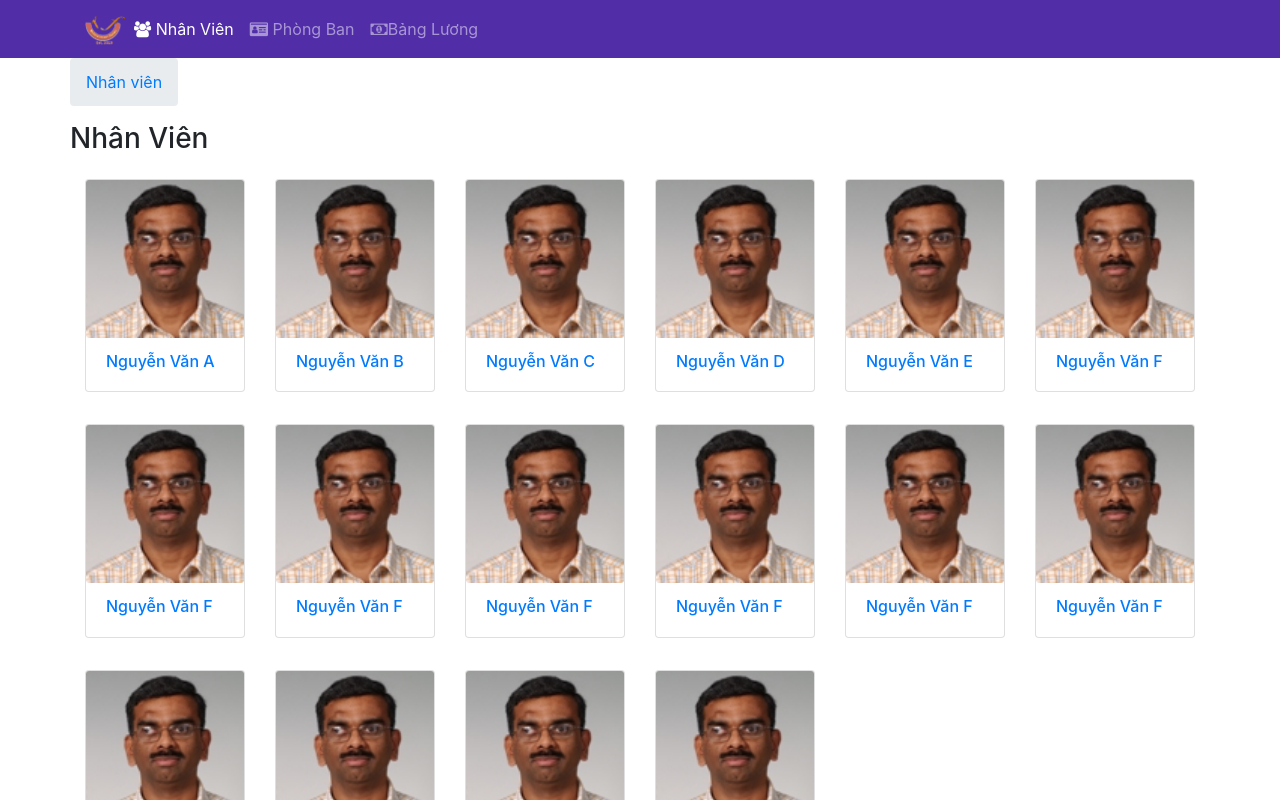
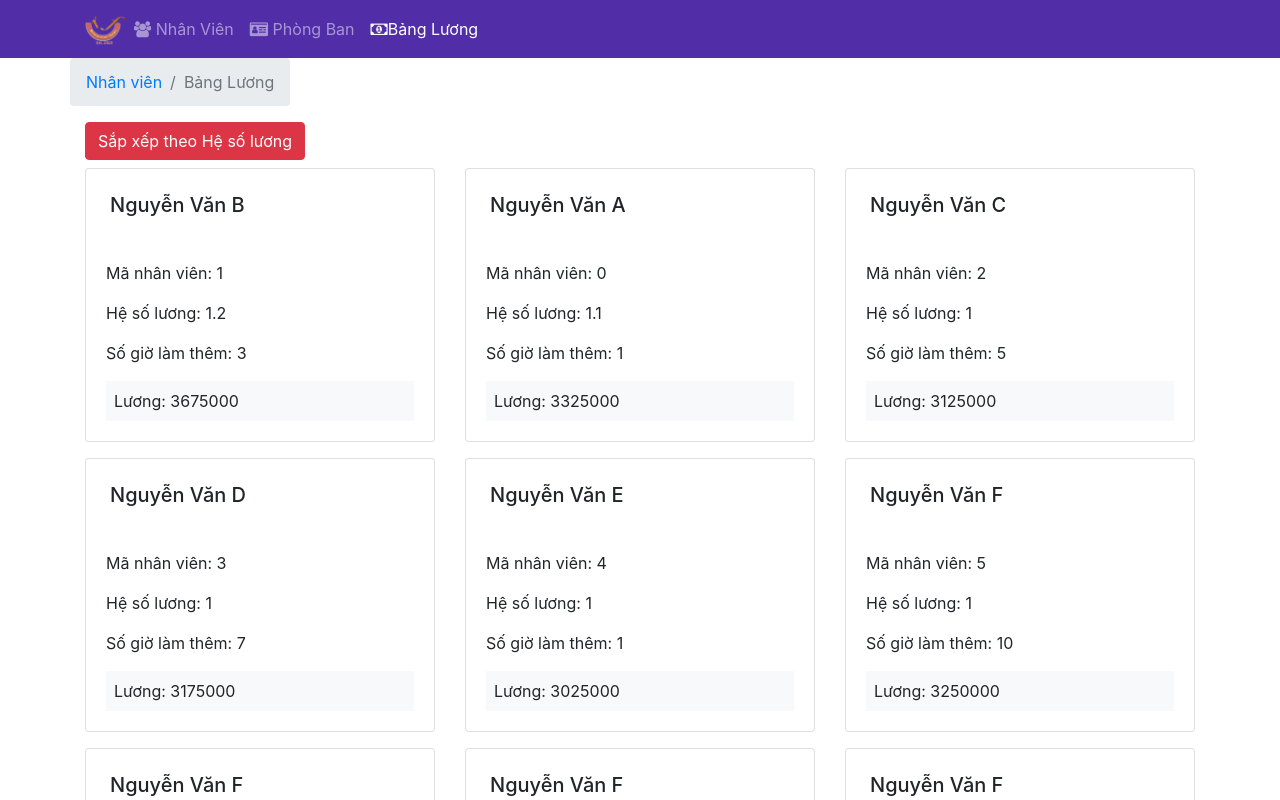
Before and after one commit to sonth38/FUNiXReactJSASM, a React (Create React App) app: page /salary in a window 1280 px wide. Before the commit this address led to /staffs. Shown: the top 800 px of the page. Built offline with nearby package versions, Linux system fonts and the light colour scheme.

Commit message:
Salary Component

```diff
--- a/src/component/Header.js
+++ b/src/component/Header.js
@@ -34,7 +34,7 @@ class Header extends Component {
                                 <NavLink className="nav-link" to='/department'><span className="fa fa-solid fa-id-card"></span> Phòng Ban</NavLink>
                             </NavItem>
                             <NavItem>
-                                <NavLink className="nav-link"  to='/menu'><span className="fa fa-money"></span>Bảng Lương</NavLink>
+                                <NavLink className="nav-link"  to='/salary'><span className="fa fa-money"></span>Bảng Lương</NavLink>
                             </NavItem>
                             </Nav>
                         </Collapse>
--- a/src/component/Main.js
+++ b/src/component/Main.js
@@ -6,6 +6,7 @@ import Department from "./Department";
 import Footer from "./Footer";
 import { STAFFS, DEPARTMENTS } from "../shared/staffs"
 import { Switch, Route, Redirect } from 'react-router-dom';
+import Salary from "./Salary";
 
 
 
@@ -34,6 +35,7 @@ class Main extends Component{
                     <Route exact path='/staffs' component={() => <StaffList staffs={this.state.staffs} />} />
                     <Route path='/staffs/:staffId' component={StaffWithId} />
                     <Route path='/department' component={() => <Department departments={this.state.departments} />} />
+                    <Route exact path='/salary' component={() => <Salary staffs={this.state.staffs} />} />
                     <Redirect to="/staffs" />
                 </Switch>
                 <Footer />
--- /dev/null
+++ b/src/component/Salary.js
@@ -0,0 +1,51 @@
+import React, { useState } from "react";
+import { Card, CardTitle, CardBody, CardText, Breadcrumb, BreadcrumbItem } from 'reactstrap';
+import {Link} from 'react-router-dom';
+
+const luongCB = 3000000;
+const luongGio = 200000/8;
+
+function RenderSalary ({salary, colorSalary }) {
+    return(
+        <Card>
+            <CardTitle className="p-3 bg-white rounded m-2">{salary.name}</CardTitle>
+            <CardBody>
+                <CardText>Mã nhân viên: {salary.id}</CardText>
+                <CardText>Hệ số lương: {salary.salaryScale}</CardText>
+                <CardText>Số giờ làm thêm: {salary.overTime}</CardText>
+                <CardText className="bg-light p-2 shadow">Lương: {(salary.salaryScale * luongCB + salary.overTime*luongGio).toFixed(0)}</CardText>
+            </CardBody>
+        </Card>
+    );
+}
+
+const Salary = (props) => {
+    const [sortSalary,setSortSalary]=useState(false)
+
+    const salary = props.staffs.sort((a,b)=>sortSalary ? a.salaryScale - b.salaryScale : b.salaryScale - a.salaryScale).map((ss) => {
+        return(
+            <div className="col-12 col-md-6 col-lg-4 mt-2 mb-2" key={ss.id}>
+                <RenderSalary salary={ss} />
+            </div>
+        )
+    });
+
+
+    return(
+        <div className="container">
+            <div className="row">
+                <Breadcrumb>
+                    <BreadcrumbItem><Link to="/staff">Nhân viên</Link></BreadcrumbItem>
+                    <BreadcrumbItem active>Bảng Lương</BreadcrumbItem>
+                </Breadcrumb>
+            </div>
+
+            <button className="btn btn-danger" onClick={()=>setSortSalary(!sortSalary)}>Sắp xếp theo Hệ số lương</button>
+            <div className="row shadow mb-3">
+                {salary}
+            </div>
+        </div>
+    );
+}
+
+export default Salary;
--- a/src/component/StaffDetail.js
+++ b/src/component/StaffDetail.js
@@ -4,7 +4,6 @@ import { Link } from "react-router-dom";
 import dateFormat from "dateformat";
 
 function RenderStaff({ staff }) {
-  if (staff != null) {
   return (
     <div className="col-12">
       <div className="row">
@@ -26,9 +25,6 @@ function RenderStaff({ staff }) {
       </div>
     </div>
   );
-  } else {
-    return <div></div>;
-  }
 }
 
 const StaffDetail = (props) => {
```
Lines whose indentation alone changed are shown as unchanged.
